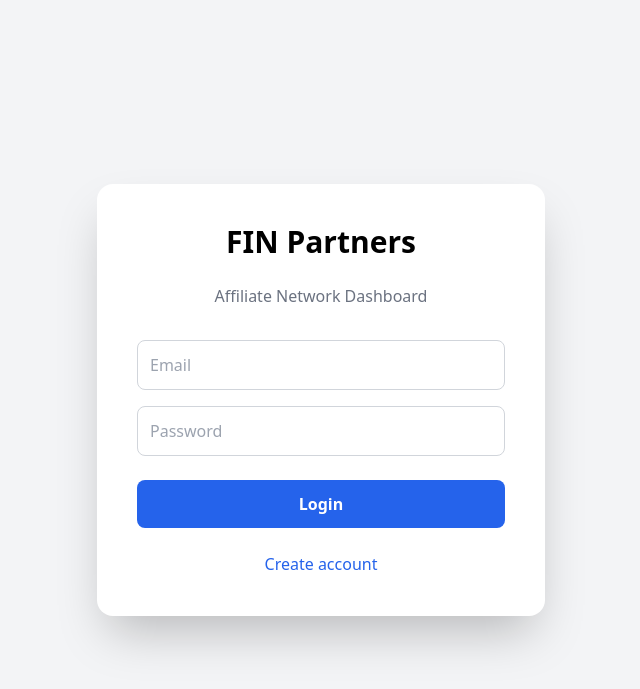
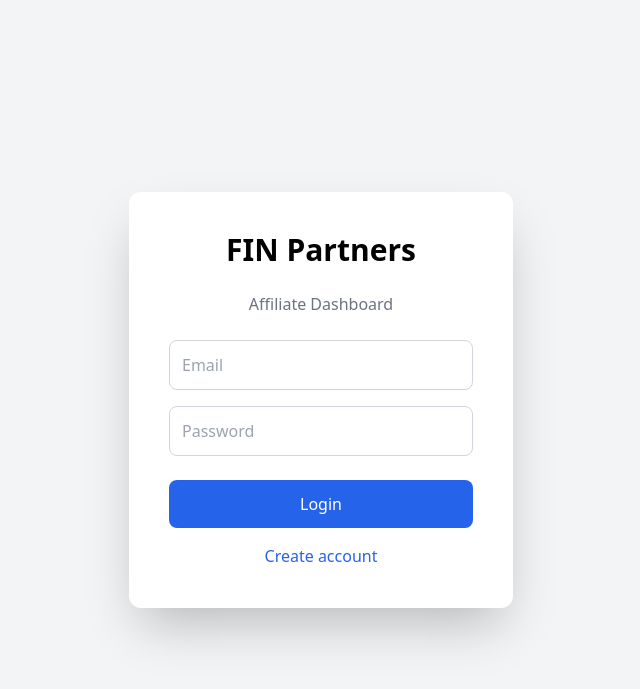
Before and after one commit to hlebbbik777-bot/fin-partners, a Flask app: page /login in a window 1280 px wide. Shown: the top 689 px of the page, without its empty margins (319-959 px from the left). Run offline with Flask 3, Linux system fonts and the light colour scheme; some libraries are stand-ins or nearby versions.

Commit message:
new login UI

```diff
--- a/templates/login.html
+++ b/templates/login.html
@@ -1,6 +1,5 @@
 <!DOCTYPE html>
-<html lang="en">
-
+<html>
 <head>
 
 <meta charset="UTF-8">
@@ -12,17 +11,16 @@
 
 </head>
 
-
 <body class="bg-gray-100 flex items-center justify-center min-h-screen">
 
-<div class="bg-white shadow-2xl rounded-2xl p-10 w-full max-w-md">
+<div class="bg-white shadow-2xl rounded-xl p-10 w-96">
 
 <h1 class="text-3xl font-bold text-center mb-6">
 FIN Partners
 </h1>
 
-<p class="text-center text-gray-500 mb-8">
-Affiliate Network Dashboard
+<p class="text-center text-gray-500 mb-6">
+Affiliate Dashboard
 </p>
 
 <form method="POST">
@@ -32,21 +30,19 @@ type="email"
 name="email"
 placeholder="Email"
 required
-class="w-full border border-gray-300 rounded-lg p-3 mb-4 focus:outline-none focus:ring-2 focus:ring-blue-500"
+class="w-full border border-gray-300 rounded-lg p-3 mb-4"
 />
-
 
 <input
 type="password"
 name="password"
 placeholder="Password"
 required
-class="w-full border border-gray-300 rounded-lg p-3 mb-6 focus:outline-none focus:ring-2 focus:ring-blue-500"
+class="w-full border border-gray-300 rounded-lg p-3 mb-6"
 />
 
-
 <button
-class="w-full bg-blue-600 hover:bg-blue-700 text-white p-3 rounded-lg font-semibold transition">
+class="w-full bg-blue-600 text-white p-3 rounded-lg">
 
 Login
 
@@ -54,10 +50,9 @@ Login
 
 </form>
 
+<div class="text-center mt-4">
 
-<div class="text-center mt-6">
-
-<a href="/register" class="text-blue-600 hover:underline">
+<a href="/register" class="text-blue-600">
 Create account
 </a>
 
@@ -66,5 +61,4 @@ Create account
 </div>
 
 </body>
-
 </html>
```
